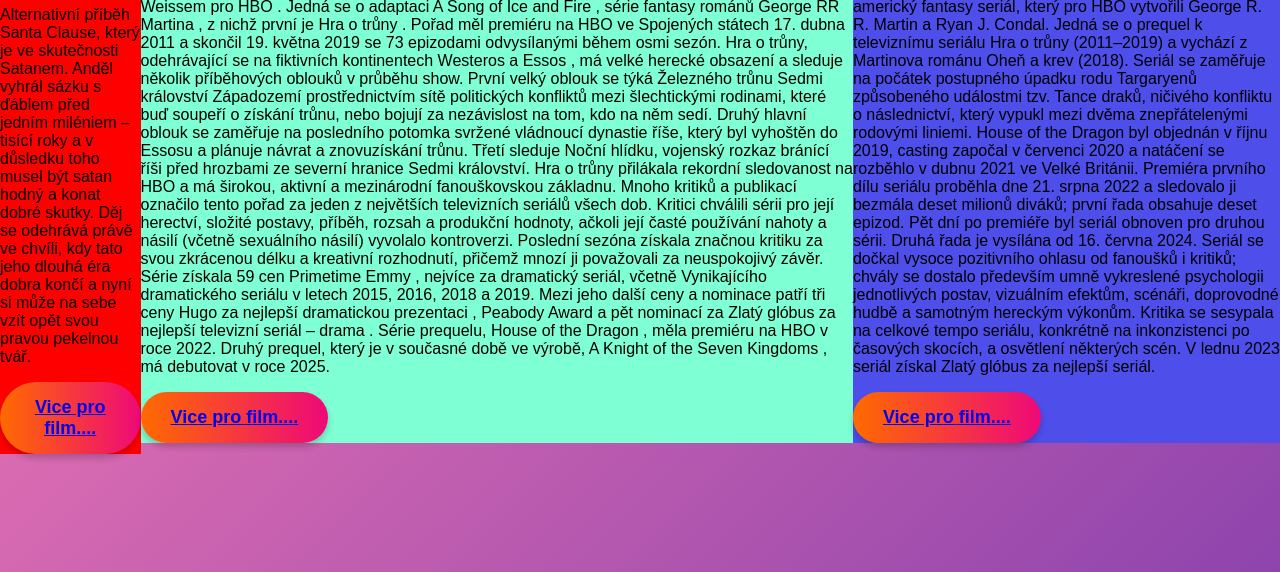
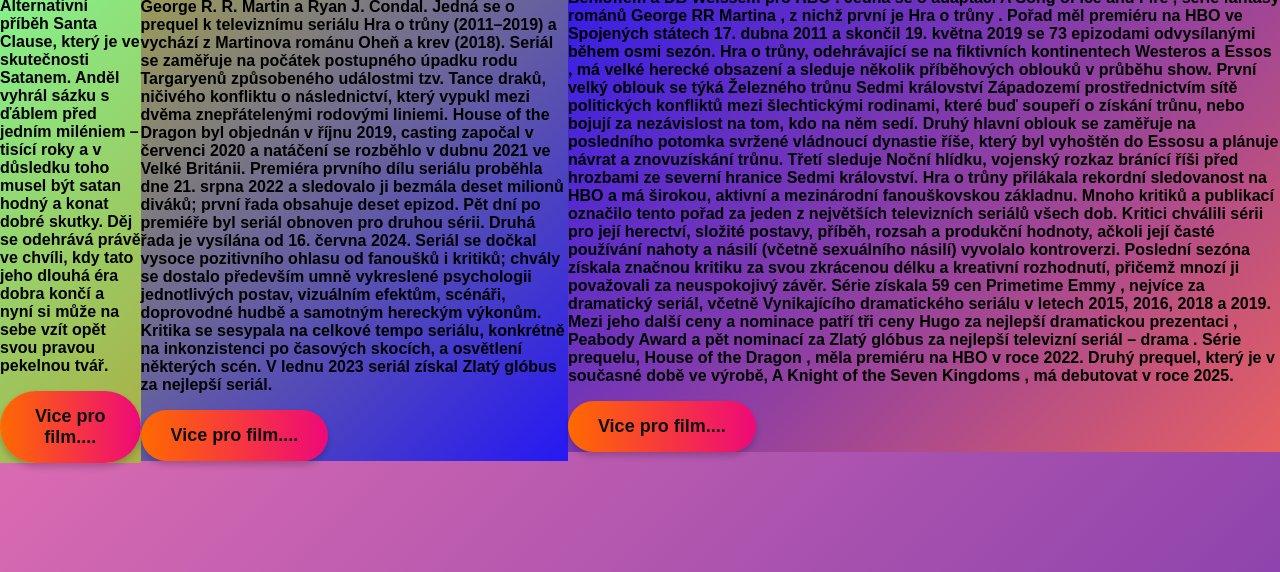
Before and after one commit to AndriiPalyvoda08/DIV-ID, a plain HTML site: page index.html in a window 1280 px wide. Shown: the part 228-800 px from the top of the page. Drawn offline with Linux system fonts and the light colour scheme.

Commit message:
Add files via upload

```diff
--- a/index.html
+++ b/index.html
@@ -13,6 +13,21 @@
              – tisící roky a v důsledku toho musel být satan hodný a konat dobré skutky.
              Děj se odehrává právě ve chvíli, kdy tato jeho dlouhá éra dobra končí a nyní si může na sebe vzít opět svou pravou pekelnou tvář.</p>
              <button id="stylish-button"><a href = "https://cs.wikipedia.org/wiki/%C4%8E%C3%A1belsk%C3%BD_Santa" target="_blank">Vice pro film....</a></button>
+    </div>
+    <div id="Rod">
+        <h1>Rod draka</h1>
+        <p>Rod draka (v anglickém originále House of the Dragon) je americký fantasy seriál, který pro HBO vytvořili George R. R. Martin a Ryan J. Condal.
+             Jedná se o prequel k televiznímu seriálu Hra o trůny (2011–2019) a vychází z Martinova románu Oheň a krev (2018).
+             Seriál se zaměřuje na počátek postupného úpadku rodu Targaryenů způsobeného událostmi tzv.
+             Tance draků, ničivého konfliktu o následnictví, který vypukl mezi dvěma znepřátelenými rodovými liniemi.
+             House of the Dragon byl objednán v říjnu 2019, casting započal v červenci 2020 a natáčení se rozběhlo v dubnu 2021 ve Velké Británii.
+             Premiéra prvního dílu seriálu proběhla dne 21. srpna 2022 a sledovalo ji bezmála deset milionů diváků; první řada obsahuje deset epizod.
+             Pět dní po premiéře byl seriál obnoven pro druhou sérii. Druhá řada je vysílána od 16. června 2024.
+             Seriál se dočkal vysoce pozitivního ohlasu od fanoušků i kritiků; chvály se dostalo především umně vykreslené psychologii jednotlivých postav,
+             vizuálním efektům, scénáři, doprovodné hudbě a samotným hereckým výkonům. Kritika se sesypala na celkové tempo seriálu, konkrétně na inkonzistenci po časových skocích,
+             a osvětlení některých scén.
+             V lednu 2023 seriál získal Zlatý glóbus za nejlepší seriál.</p>
+             <button id="stylish-button"><a href = "https://cs.wikipedia.org/wiki/Rod_draka" target="_blank">Vice pro film....</a></button>
     </div>
     <div id="Hra">
         <h1>Hra o trůny</h1>
@@ -37,20 +52,5 @@
             Druhý prequel, který je v současné době ve výrobě, A Knight of the Seven Kingdoms , má debutovat v roce 2025.</p>
             <button id="stylish-button"><a href = "https://cs.wikipedia.org/wiki/Hra_o_tr%C5%AFny" target="_blank">Vice pro film....</a></button>
     </div>
-    <div id="Rod">
-        <h1>Rod draka</h1>
-        <p>Rod draka (v anglickém originále House of the Dragon) je americký fantasy seriál, který pro HBO vytvořili George R. R. Martin a Ryan J. Condal.
-             Jedná se o prequel k televiznímu seriálu Hra o trůny (2011–2019) a vychází z Martinova románu Oheň a krev (2018).
-             Seriál se zaměřuje na počátek postupného úpadku rodu Targaryenů způsobeného událostmi tzv.
-             Tance draků, ničivého konfliktu o následnictví, který vypukl mezi dvěma znepřátelenými rodovými liniemi.
-             House of the Dragon byl objednán v říjnu 2019, casting započal v červenci 2020 a natáčení se rozběhlo v dubnu 2021 ve Velké Británii.
-             Premiéra prvního dílu seriálu proběhla dne 21. srpna 2022 a sledovalo ji bezmála deset milionů diváků; první řada obsahuje deset epizod.
-             Pět dní po premiéře byl seriál obnoven pro druhou sérii. Druhá řada je vysílána od 16. června 2024.
-             Seriál se dočkal vysoce pozitivního ohlasu od fanoušků i kritiků; chvály se dostalo především umně vykreslené psychologii jednotlivých postav,
-             vizuálním efektům, scénáři, doprovodné hudbě a samotným hereckým výkonům. Kritika se sesypala na celkové tempo seriálu, konkrétně na inkonzistenci po časových skocích,
-             a osvětlení některých scén.
-             V lednu 2023 seriál získal Zlatý glóbus za nejlepší seriál.</p>
-             <button id="stylish-button"><a href = "https://cs.wikipedia.org/wiki/Rod_draka" target="_blank">Vice pro film....</a></button>
-    </div>
 </body>
 </html>
--- a/style.css
+++ b/style.css
@@ -8,13 +8,13 @@ body{
     background: linear-gradient(135deg, #ff7eb3, #8e44ad);
 }
 #Santa{
-    background-color: red;
+    background: linear-gradient(135deg, #7eff9a, #abad44);
 }
 #Hra{
-    background-color: aquamarine;
+    background: linear-gradient(135deg, #2618f3, #e66060);
 }
 #Rod{
-    background-color: rgb(78, 78, 235);
+    background: linear-gradient(135deg,  #abad44, #2618f3);
 }
 #stylish-button{
     background: linear-gradient(90deg, #ff6a00, #ee0979);
@@ -28,4 +28,22 @@ body{
     box-shadow: 0 4px 6px rgba(0, 0, 0, 0.2);
     transition: all 0.3s ease;
 }
-#stylish-button: hover
+#stylish-button:hover{
+    transform: scale(1,1);
+    box-shadow: 0 6px 8px rgba(0, 0, 0, 0, 0.3);
+}
+#stylish-button:active{
+    transform: scale(1);
+    box-shadow: 0 2px 4px rgba(0, 0, 0, 0.2);
+}
+a{
+    text-decoration: none;
+    color: #101111;
+    font-weight: bold;
+}
+a:hover{
+    color: #0056b3;
+}
+p{
+    font-weight: bold;
+}
```
